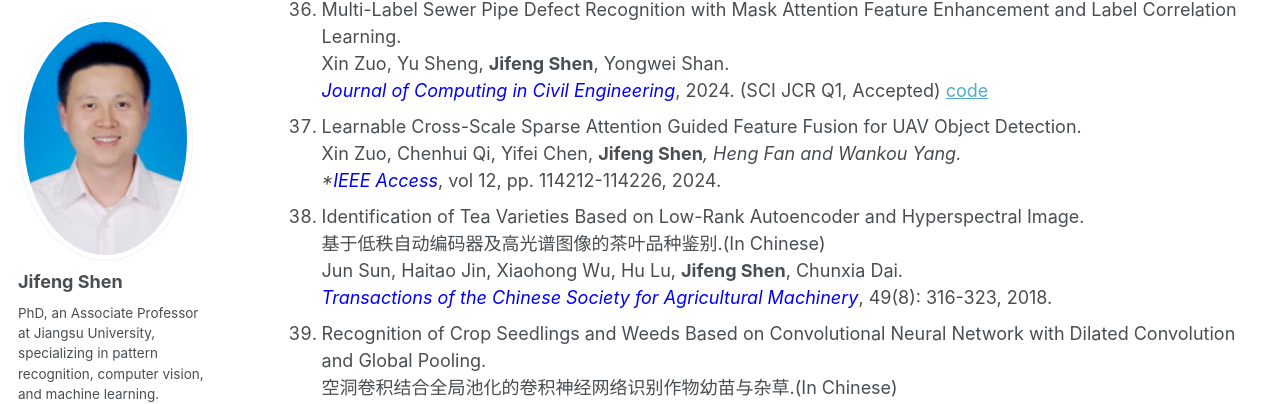
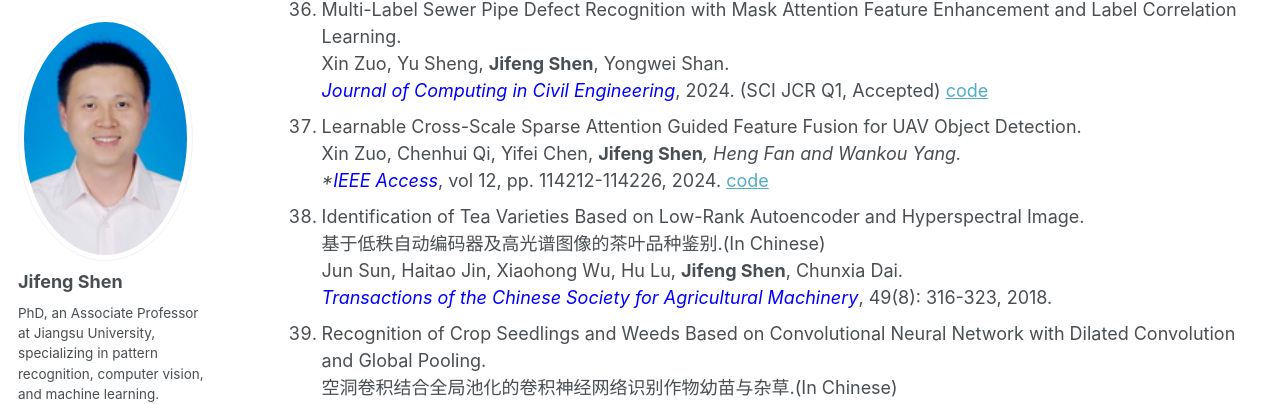
Before and after one commit to jifeng-shen/jifeng-shen.github.io, a Jekyll site: the page built from _pages/publications.md, in a window 1280 px wide and 900 px high, scrolled down 3480 px. Shown: the part 90-494 px from the top of the window. Built offline with Jekyll 4.4.1, drawn with Linux system fonts in a browser that asks for light colours.

Commit message:
Update publications.md

```diff
--- a/_pages/publications.md
+++ b/_pages/publications.md
@@ -117,7 +117,7 @@ author_profile: true
     *<font color="blue">Journal of Computing in Civil Engineering</font>*, 2024. (SCI JCR Q1, Accepted) [code](https://github.com/shengyu27/MA-Q2L)
 37. Learnable Cross-Scale Sparse Attention Guided Feature Fusion for UAV Object Detection.
     Xin Zuo, Chenhui Qi, Yifei Chen, **Jifeng Shen***, Heng Fan and Wankou Yang.
-    *<font color="blue">IEEE Access</font>*, vol 12, pp. 114212-114226, 2024.
+    *<font color="blue">IEEE Access</font>*, vol 12, pp. 114212-114226, 2024. [code](https://github.com/qch777/LSACF)
 38. Identification of Tea Varieties Based on Low-Rank Autoencoder and Hyperspectral Image.
     基于低秩自动编码器及高光谱图像的茶叶品种鉴别.(In Chinese)
     Jun Sun, Haitao Jin, Xiaohong Wu, Hu Lu, **Jifeng Shen**, Chunxia Dai.
```
